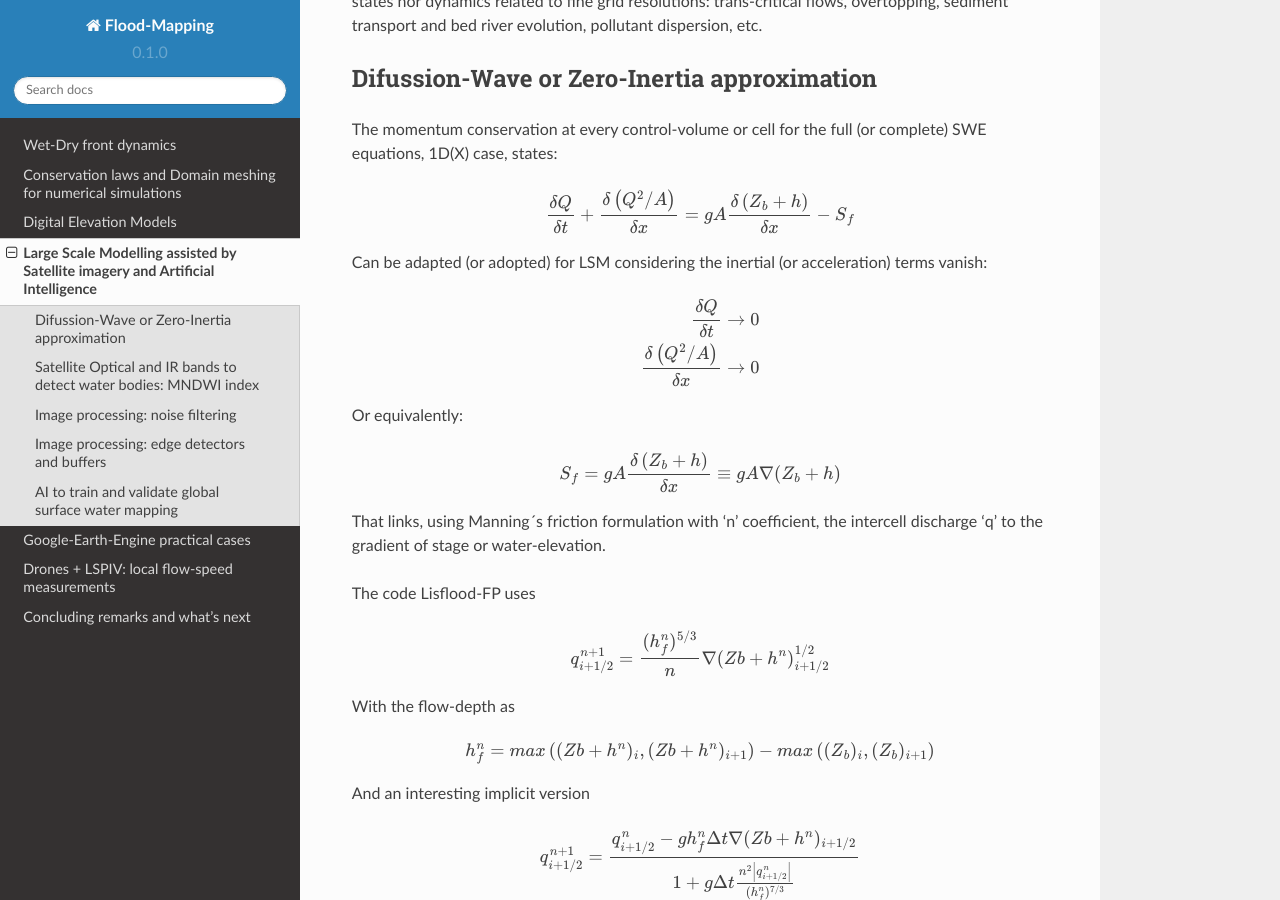
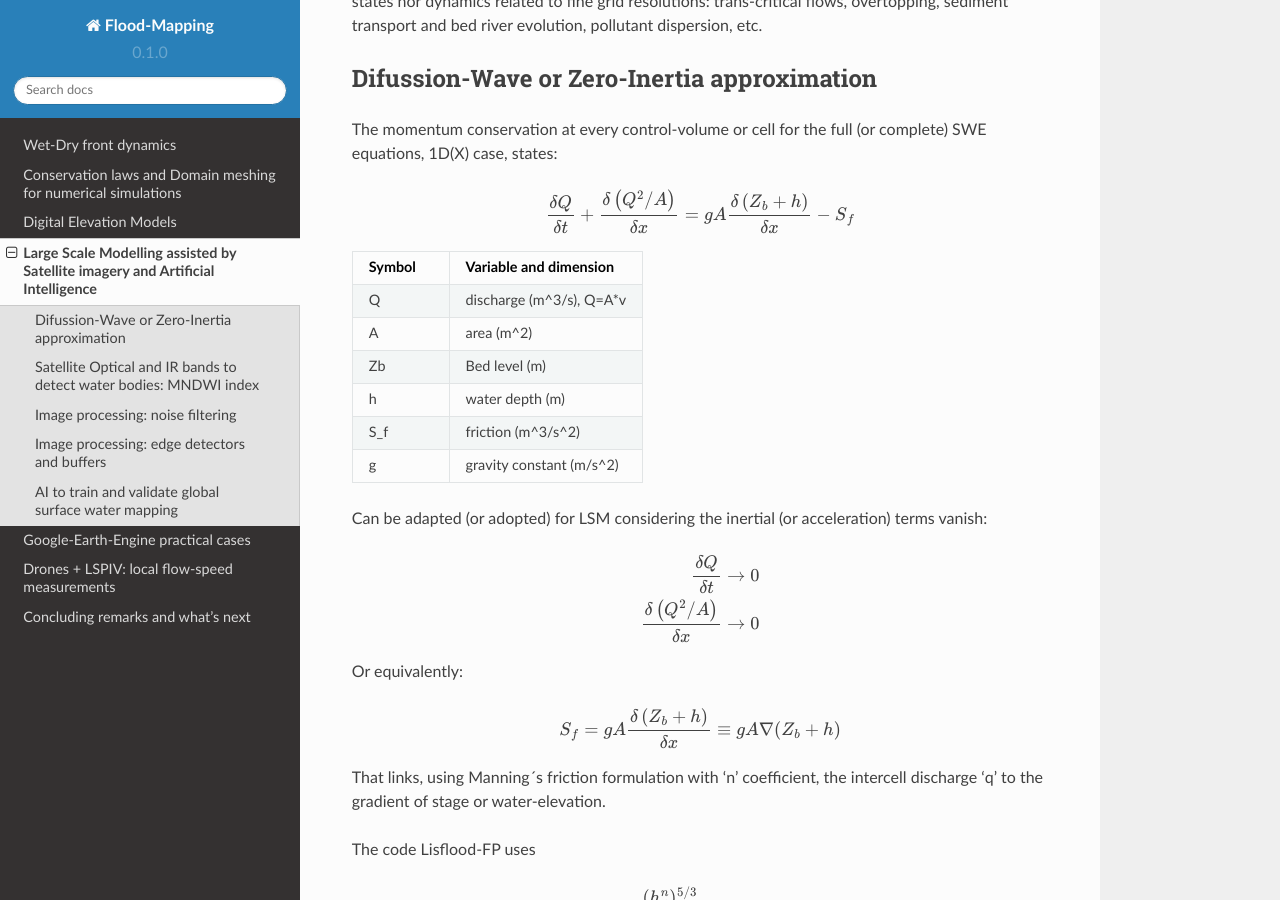
Before and after one commit to ivillamadrid/FloodMapping, a Sphinx documentation site: the page built from docs/source/lsm.rst, in a window 1280 px wide and 900 px high, scrolled down 327 px. Built offline with Sphinx 7.4.7 and the Read the Docs theme 2.0.0, drawn with Linux system fonts in a browser that asks for light colours.

Commit message:
Update lsm.rst

```diff
--- a/docs/source/lsm.rst
+++ b/docs/source/lsm.rst
@@ -14,6 +14,26 @@ The momentum conservation at every control-volume or cell for the full (or compl
 .. math::
 
   \frac{\delta Q} {\delta t} + \frac{\delta \left( Q^2/A \right)} {\delta x} = gA \frac{\delta \left( Z_b+h \right)} {\delta x}-S_f
+
+.. list-table::
+   :widths: 10 20
+   :header-rows: 1
+
+   * - Symbol
+     - Variable and dimension
+
+   * - Q
+     - discharge (m^3/s), Q=A*v
+   * - A
+     - area      (m^2)
+   * - Zb
+     - Bed level (m)
+   * - h
+     - water depth (m)
+   * - S_f
+     - friction (m^3/s^2)
+   * - g
+     - gravity constant (m/s^2)
 
 Can be adapted (or adopted) for LSM considering the inertial (or acceleration) terms vanish:
 
```
